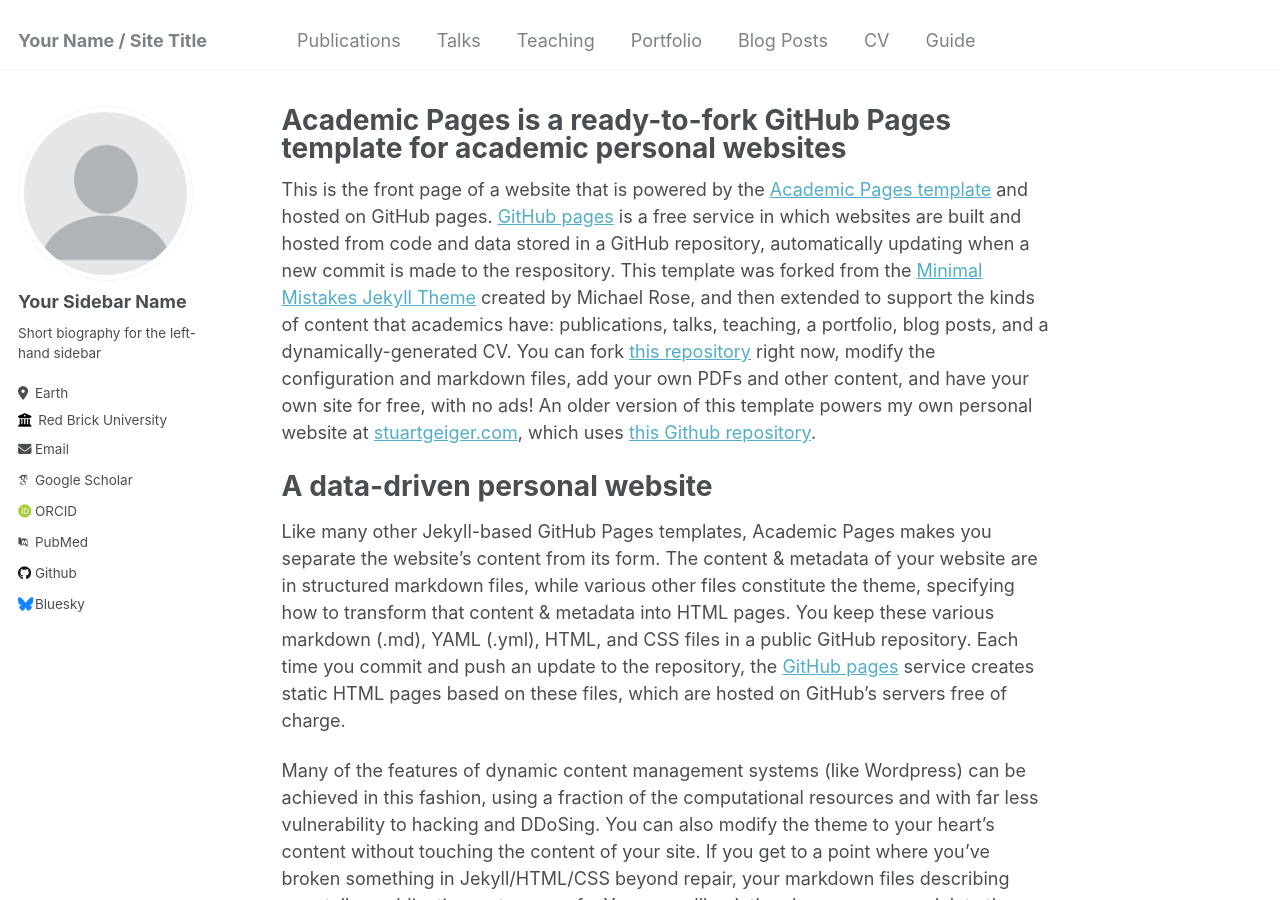
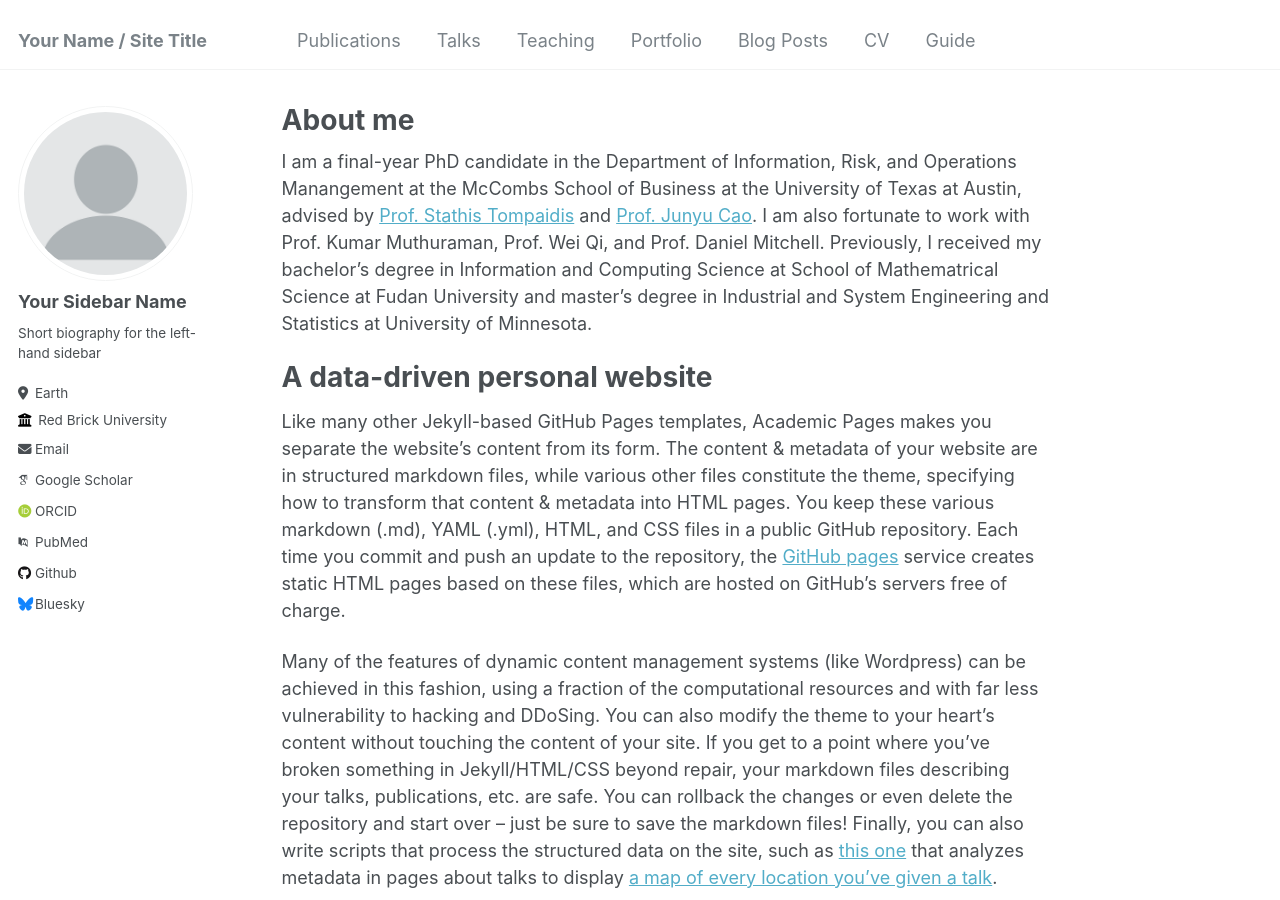
Before and after one commit to feihonghu/feihonghu.github.io, a Jekyll site: the page built from _pages/about.md, in a window 1280 px wide and 900 px high. Built offline with Jekyll 4.4.1, drawn with Linux system fonts in a browser that asks for light colours; some web fonts are replaced.

Commit message:
Update about.md

```diff
--- a/_pages/about.md
+++ b/_pages/about.md
@@ -1,13 +1,13 @@
 ---
 permalink: /
-title: "Academic Pages is a ready-to-fork GitHub Pages template for academic personal websites"
+title: "About me"
 author_profile: true
 redirect_from:
   - /about/
   - /about.html
 ---
 
-This is the front page of a website that is powered by the [Academic Pages template](https://github.com/academicpages/academicpages.github.io) and hosted on GitHub pages. [GitHub pages](https://pages.github.com) is a free service in which websites are built and hosted from code and data stored in a GitHub repository, automatically updating when a new commit is made to the respository. This template was forked from the [Minimal Mistakes Jekyll Theme](https://mmistakes.github.io/minimal-mistakes/) created by Michael Rose, and then extended to support the kinds of content that academics have: publications, talks, teaching, a portfolio, blog posts, and a dynamically-generated CV. You can fork [this repository](https://github.com/academicpages/academicpages.github.io) right now, modify the configuration and markdown files, add your own PDFs and other content, and have your own site for free, with no ads! An older version of this template powers my own personal website at [stuartgeiger.com](http://stuartgeiger.com), which uses [this Github repository](https://github.com/staeiou/staeiou.github.io).
+I am a final-year PhD candidate in the Department of Information, Risk, and Operations Manangement at the McCombs School of Business at the University of Texas at Austin, advised by [Prof. Stathis Tompaidis](https://www.mccombs.utexas.edu/faculty-and-research/faculty-directory/efstathios-tompaidis/) and [Prof. Junyu Cao](https://junyucao.com/). I am also fortunate to work with Prof. Kumar Muthuraman, Prof. Wei Qi, and Prof. Daniel Mitchell. Previously, I received my bachelor’s degree in Information and Computing Science at School of Mathematrical Science at Fudan University and master's degree in Industrial and System Engineering and Statistics at University of Minnesota.
 
 A data-driven personal website
 ======
```
